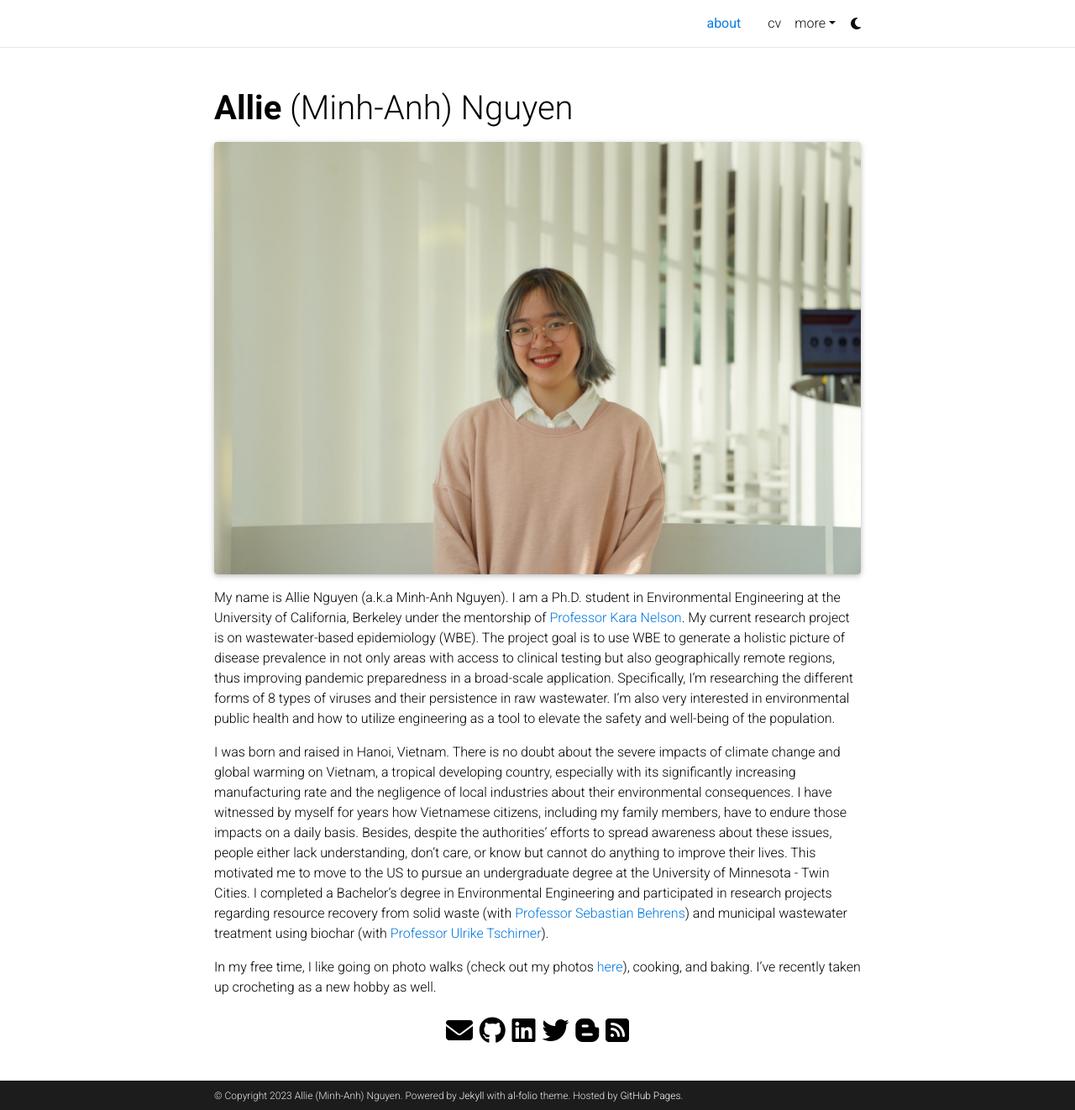
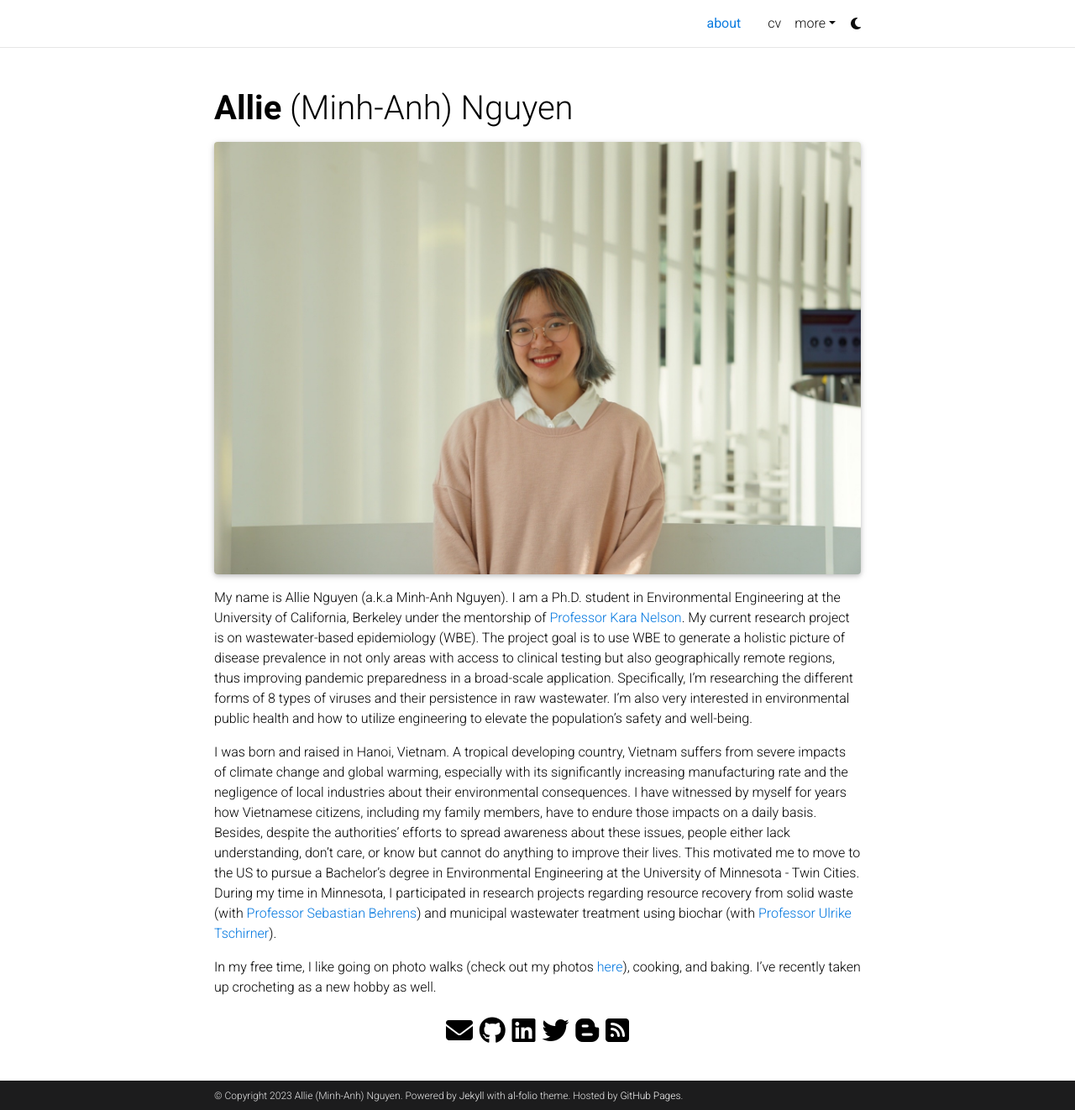
Before and after one commit to alliemnguyen/alliemnguyen.github.io, a Jekyll site: the page built from _pages/about.md, in a window 1280 px wide and 1322 px high. Shown: the whole window at 84% size. Built offline with Jekyll 4.4.1, drawn with Linux system fonts in a browser that asks for light colours; comment, search, counter and statistics services are not loaded; a style sheet for code colours, icons or effects is not loaded.

Commit message:
Update about.md

```diff
--- a/_pages/about.md
+++ b/_pages/about.md
@@ -16,8 +16,8 @@
 social: true  # includes social icons at the bottom of the page
 ---
 
-My name is Allie Nguyen (a.k.a Minh-Anh Nguyen). I am a Ph.D. student in Environmental Engineering at the University of California, Berkeley under the mentorship of [Professor Kara Nelson](https://ce.berkeley.edu/people/faculty/nelson). My current research project is on wastewater-based epidemiology (WBE). The project goal is to use WBE to generate a holistic picture of disease prevalence in not only areas with access to clinical testing but also geographically remote regions, thus improving pandemic preparedness in a broad-scale application. Specifically, I'm researching the different forms of 8 types of viruses and their persistence in raw wastewater. I'm also very interested in environmental public health and how to utilize engineering as a tool to elevate the safety and well-being of the population.
+My name is Allie Nguyen (a.k.a Minh-Anh Nguyen). I am a Ph.D. student in Environmental Engineering at the University of California, Berkeley under the mentorship of [Professor Kara Nelson](https://ce.berkeley.edu/people/faculty/nelson). My current research project is on wastewater-based epidemiology (WBE). The project goal is to use WBE to generate a holistic picture of disease prevalence in not only areas with access to clinical testing but also geographically remote regions, thus improving pandemic preparedness in a broad-scale application. Specifically, I'm researching the different forms of 8 types of viruses and their persistence in raw wastewater. I'm also very interested in environmental public health and how to utilize engineering to elevate the population's safety and well-being.
 
-I was born and raised in Hanoi, Vietnam. There is no doubt about the severe impacts of climate change and global warming on Vietnam, a tropical developing country, especially with its significantly increasing manufacturing rate and the negligence of local industries about their environmental consequences. I have witnessed by myself for years how Vietnamese citizens, including my family members, have to endure those impacts on a daily basis. Besides, despite the authorities’ efforts to spread awareness about these issues, people either lack understanding, don’t care, or know but cannot do anything to improve their lives. This motivated me to move to the US to pursue an undergraduate degree at the University of Minnesota - Twin Cities. I completed a Bachelor's degree in Environmental Engineering and participated in research projects regarding resource recovery from solid waste (with [Professor Sebastian Behrens](https://cse.umn.edu/cege/faculty/sebastian-behrens)) and municipal wastewater treatment using biochar (with [Professor Ulrike Tschirner](https://bbe.umn.edu/people/ulrike-tschirner)).
+I was born and raised in Hanoi, Vietnam. A tropical developing country, Vietnam suffers from severe impacts of climate change and global warming, especially with its significantly increasing manufacturing rate and the negligence of local industries about their environmental consequences. I have witnessed by myself for years how Vietnamese citizens, including my family members, have to endure those impacts on a daily basis. Besides, despite the authorities’ efforts to spread awareness about these issues, people either lack understanding, don’t care, or know but cannot do anything to improve their lives. This motivated me to move to the US to pursue a Bachelor's degree in Environmental Engineering at the University of Minnesota - Twin Cities. During my time in Minnesota, I participated in research projects regarding resource recovery from solid waste (with [Professor Sebastian Behrens](https://cse.umn.edu/cege/faculty/sebastian-behrens)) and municipal wastewater treatment using biochar (with [Professor Ulrike Tschirner](https://bbe.umn.edu/people/ulrike-tschirner)).
 
 In my free time, I like going on photo walks (check out my photos [here](https://alliengma.wordpress.com/)), cooking, and baking. I've recently taken up crocheting as a new hobby as well.
```
